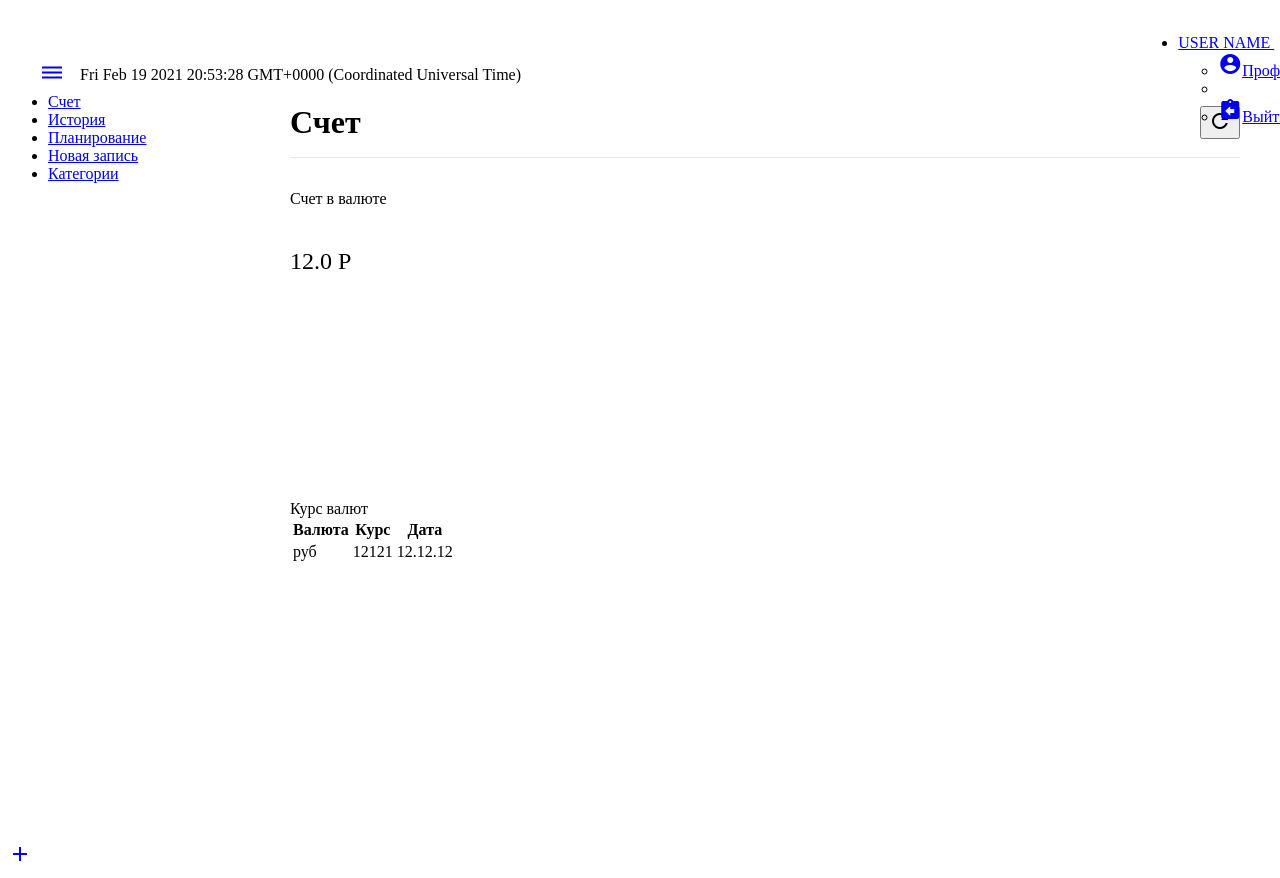
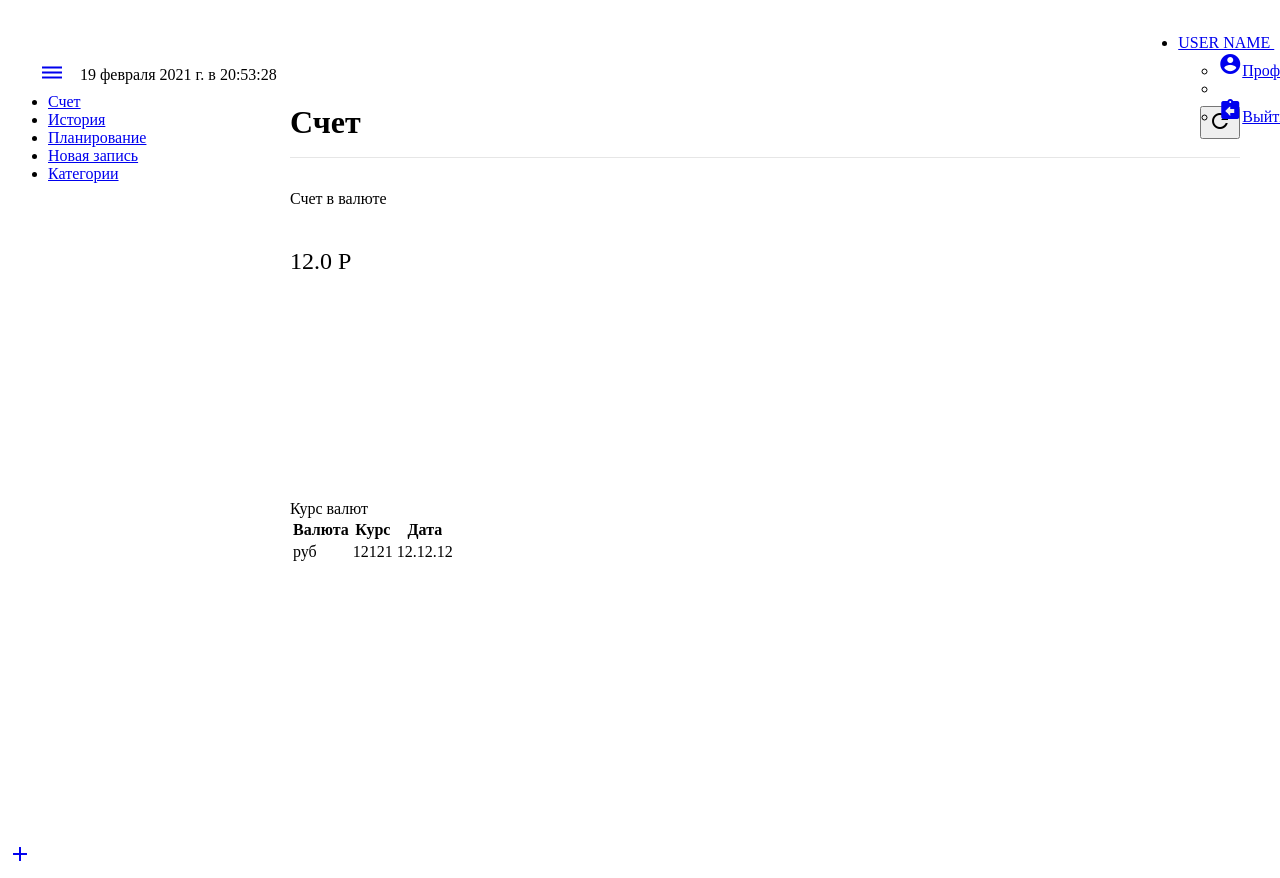
Before and after one commit to zaurmag/crm-system, a Vue app: page / in a window 1280 px wide. Shown: the top 878 px of the page. Built offline with nearby package versions, Linux system fonts and the light colour scheme.

Commit message:
Вывел дату и время в navbar и настроил формат

```diff
--- a/src/components/TheNavbar.vue
+++ b/src/components/TheNavbar.vue
@@ -5,7 +5,7 @@
         <a href="#" @click.prevent="$emit('toggle')">
           <i class="material-icons black-text">dehaze</i>
         </a>
-        <span class="black-text">{{ date }}</span>
+        <span class="black-text">{{ dateFormat }}</span>
       </div>
 
       <ul class="right hide-on-small-and-down">
@@ -56,6 +56,21 @@ export default {
       this.$router.push('/login?message=logout')
     }
   },
+  computed: {
+    dateFormat () {
+      const options = {
+        year: 'numeric',
+        month: 'long',
+        day: '2-digit',
+        hour: '2-digit',
+        minute: 'numeric',
+        second: 'numeric'
+      }
+      return new Intl.DateTimeFormat('ru-RU', options).format(new Date(this.date))
+
+      dateFilter(this.date)
+    }
+  },
   mounted () {
     this.dropdown = M.Dropdown.init(this.$refs.drop, {
       constrainWidth: true
```
Also changed, not shown: src/main.js (+4 -4 lines).
